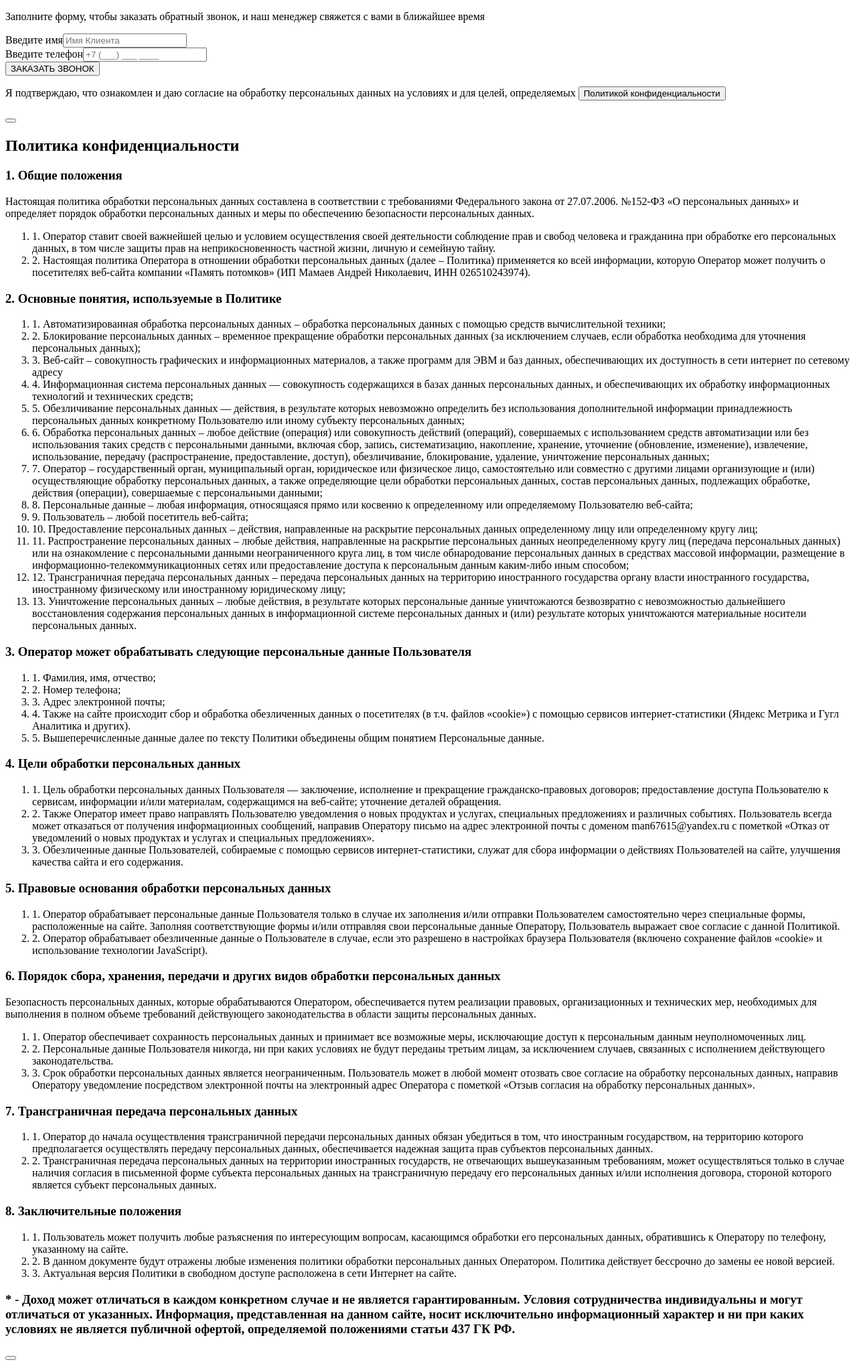
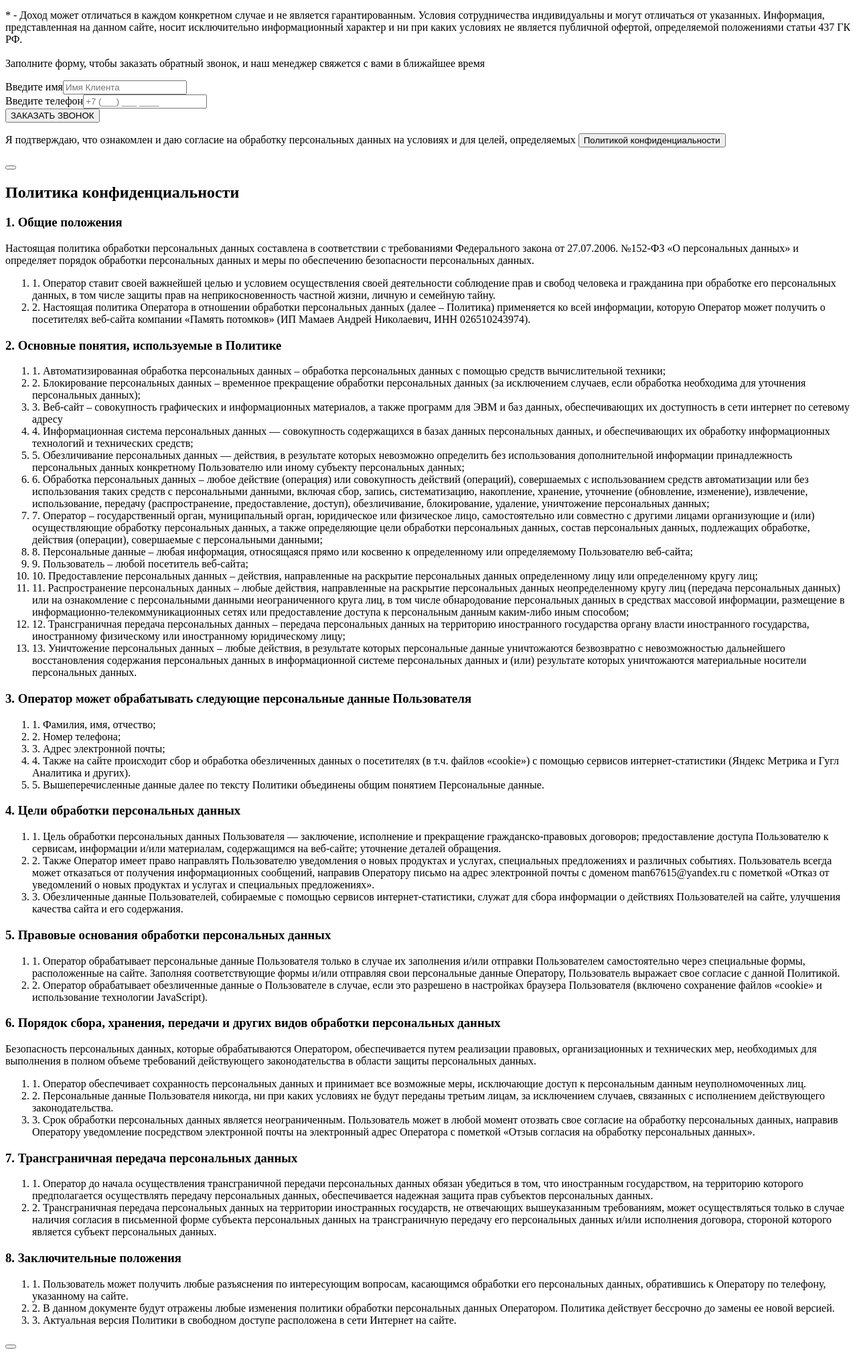
Before and after one commit to rnbelov96/memory, a plain HTML site: page src/index.html in a window 1280 px wide. Shown: the part 9077-11116 px from the top of the page at 67% size. Drawn offline with nearby package versions, Linux system fonts and the light colour scheme.

Commit message:
Add favicon and note in footer

```diff
--- a/src/index.html
+++ b/src/index.html
@@ -1039,6 +1039,13 @@
               </a>
             </div>
           </div>
+          <p class="footer__note">
+            * - Доход может отличаться в каждом конкретном случае и не является
+            гарантированным. Условия сотрудничества индивидуальны и могут
+            отличаться от указанных. Информация, представленная на данном сайте,
+            носит исключительно информационный характер и ни при каких условиях не
+            является публичной офертой, определяемой положениями статьи 437 ГК РФ.
+          </p>
         </div>
       </footer>
     </main>
@@ -1351,14 +1358,6 @@
           </li>
         </ol>
 
-        <h3 class="priv-policy__subtitle">
-          * - Доход может отличаться в каждом конкретном случае и не является
-          гарантированным. Условия сотрудничества индивидуальны и могут
-          отличаться от указанных. Информация, представленная на данном сайте,
-          носит исключительно информационный характер и ни при каких условиях не
-          является публичной офертой, определяемой положениями статьи 437 ГК РФ.
-        </h3>
-
         <button
           data-modal-close=""
           class="modal__close"
--- a/src/scss/components/_footer.scss
+++ b/src/scss/components/_footer.scss
@@ -113,3 +113,13 @@
     }
   }
 }
+
+.footer__note {
+  margin-bottom: 0;
+  margin-top: 20px;
+  font-size: 12px;
+
+  @media (max-width: 650px) {
+  font-size: 10px !important;
+  }
+}
--- a/webpack.common.js
+++ b/webpack.common.js
@@ -46,13 +46,13 @@ module.exports = {
       template: path.resolve(__dirname, './src/index.html'),
       filename: 'index.html',
       chunks: ['main', 'libs'],
-      // favicon: './src/img/icons/favicon.ico'
+      favicon: './src/img/icons/favicon.ico'
     }),
     new HtmlWebpackPlugin({
       template: path.resolve(__dirname, './src/thanks.html'),
       filename: 'thanks.html',
       chunks: ['thanks'],
-      // favicon: './src/img/icons/favicon.ico'
+      favicon: './src/img/icons/favicon.ico'
     }),
   ],
 }
```
Also changed, not shown: src/img/icons/favicon.ico (added).
